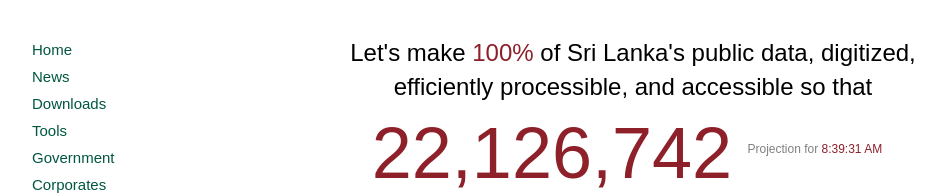
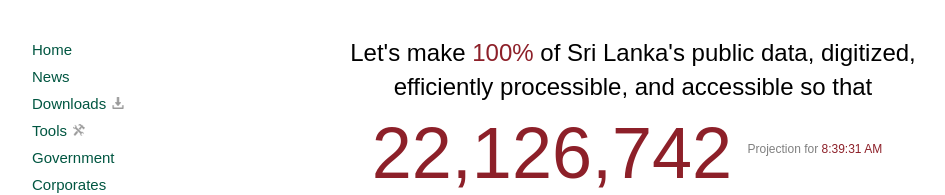
Before and after one commit to nuuuwan/datafoundation_lk, a React (Create React App) app: page / in a window 1280 px wide. Shown: the top 195 px of the page, without its empty margins (7-952 px from the left). Built offline with nearby package versions, Linux system fonts and the light colour scheme; no server answers.

Commit message:
Added tools icons

```diff
--- a/src/nonstate/molecules/Menu.css
+++ b/src/nonstate/molecules/Menu.css
@@ -1,2 +1,9 @@
 .div-menu {
 }
+
+.img-menu-icon {
+  width: 12px;
+  height: 12px;
+  padding-left: 6px;
+  opacity: 0.4;
+}
--- a/src/nonstate/molecules/Menu.js
+++ b/src/nonstate/molecules/Menu.js
@@ -1,17 +1,35 @@
 import MenuItem from 'nonstate/atoms/MenuItem.js';
+import iconDownload from 'assets/images/icon_download.png';
+import iconTools from 'assets/images/icon_tools.png';
+
 import './Menu.css';
 
 const MENU_INFOS = [
   {label: 'Home'},
   {label: 'News'},
-  {label: 'Downloads'},
-  {label: 'Tools'},
+  {
+    label: (
+      <span>
+        Downloads
+        <img className="img-menu-icon" src={iconDownload} />
+      </span>
+    ),
+    url: '/downloads',
+  },
+  {
+    label: (
+      <span>
+        Tools
+        <img className="img-menu-icon" src={iconTools} />
+      </span>
+    ),
+    url: '/tools',
+  },
   {label: 'Government'},
   {label: 'Corporates'},
   {label: 'About Us', url: '/about'},
   {label: 'Contact'},
 ]
-
 
 export default function Menu(props) {
   return (
```
Also changed, not shown: src/assets/images/icon_tools.png (added).
